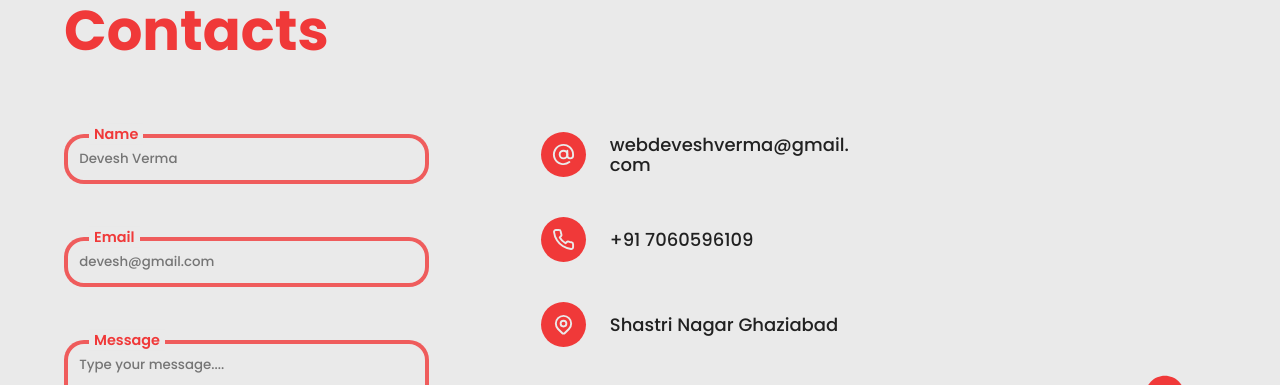
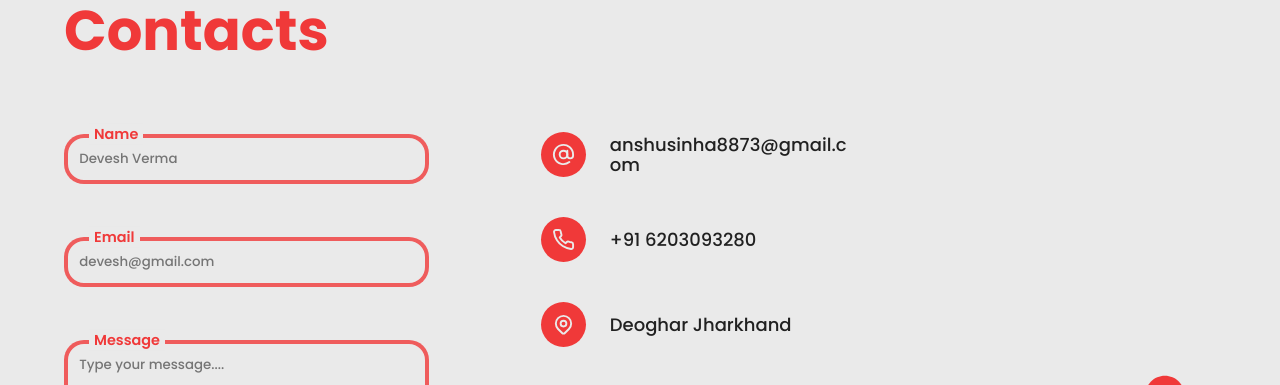
Before and after one commit to Therobo77/Therobo77.github.io, a React (Create React App) app: page / in a window 1280 px wide. Shown: the part 4540-4925 px from the top of the page. Built offline with nearby package versions, Linux system fonts and the light colour scheme; a web font is replaced by a local one.

Commit message:
Update contactsData.js

```diff
--- a/src/data/contactsData.js
+++ b/src/data/contactsData.js
@@ -1,7 +1,7 @@
 export const contactsData = {
-    email: 'webdeveshverma@gmail.com',
-    phone: '+91 7060596109',
-    address: 'Shastri Nagar Ghaziabad',
+    email: 'anshusinha8873@gmail.com',
+    phone: '+91 6203093280',
+    address: 'Deoghar Jharkhand',
 
     sheetAPI: 'https://sheetdb.io/api/v1/tt5b8x0x5sbmo'
 }
```
